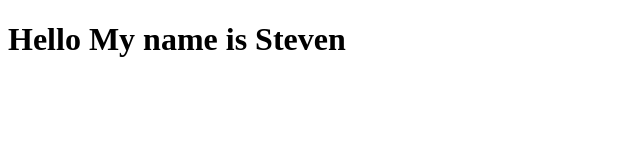
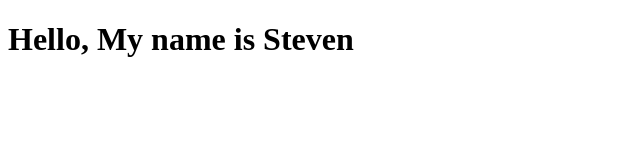
Before and after one commit to WatchmanSB/Code-Youth-Course, a plain HTML site: page Code-youth-Html.html in a window 1280 px wide. Shown: the whole page, without its empty margins (0-640 px from the left). Drawn offline with Linux system fonts and the light colour scheme.

Commit message:
Update Code-youth-Html.html

```diff
--- a/Code-youth-Html.html
+++ b/Code-youth-Html.html
@@ -7,6 +7,6 @@
     <title>Code-Youth_Assignment</title>
 </head>
 <body>
-    <h1>Hello My name is Steven</h1>
+    <h1>Hello, My name is Steven</h1>
 </body>
 </html>
```
